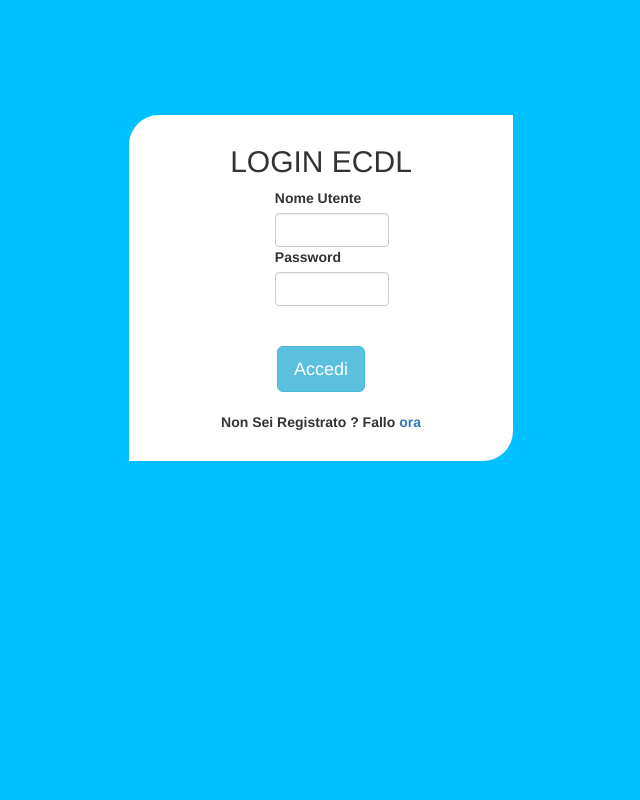
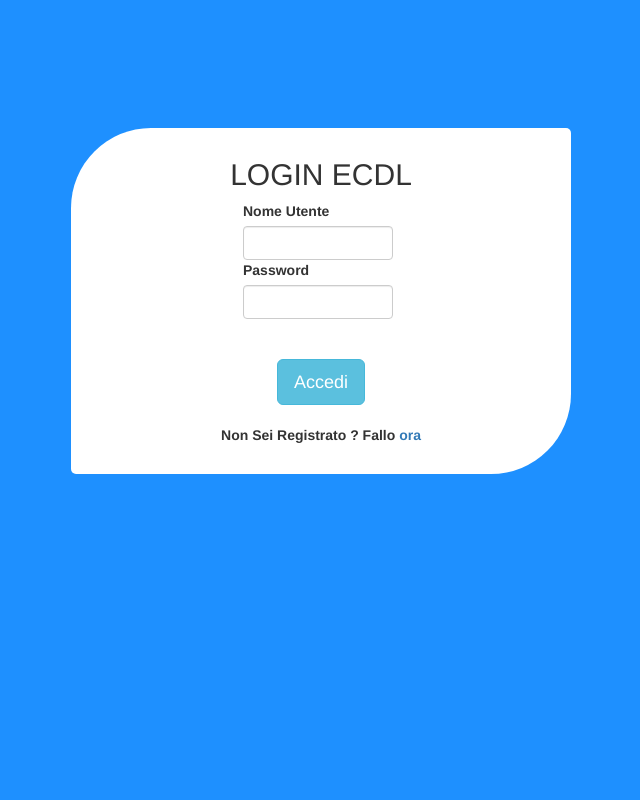
Before and after one commit to samueletacchini/ECDL, a PHP site: page /login.php in a window 1280 px wide; the page is wider, and only the part inside the window is pictured. Shown: that part, without its empty margins (319-959 px from the left). Run offline with PHP 8.4, Linux system fonts and the light colour scheme.

Commit message:
sono gay

```diff
--- a/login.php
+++ b/login.php
@@ -8,21 +8,22 @@
         <link rel="stylesheet" href="file.js">
         <style>
             body{
-                background-color:#00C0FF;
+                background-color:DodgerBlue;
             }
             .form-container {
-                margin-top: 9%;
+                min-width: 500px;
+                margin-top: 10%;
                 margin-left: auto;
                 margin-right: auto;
-                width: 30%;
-                border-radius:30px 0px 30px 0px;
+                width: 500px;
+                border-radius:80px 5px 80px 5px;
                 padding: 10px;
                 background-color:white;
             }
             .form-row{
-                width: 10%;
-                margin-left:10.6%;
-
+                width: 150px;
+                margin-left:147px;
+                min-width: 150px;
             }
         </style>
     </head>
```
